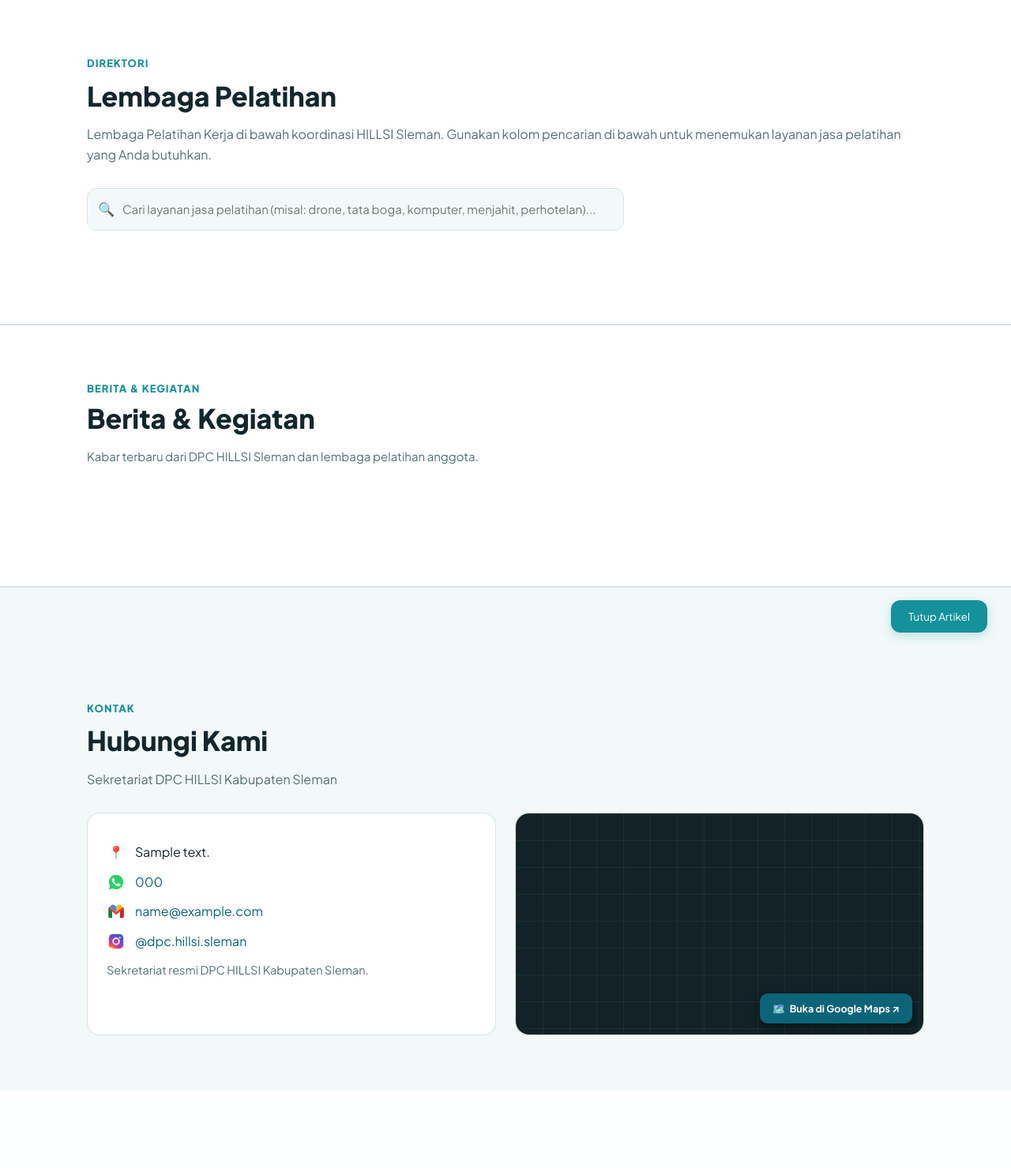
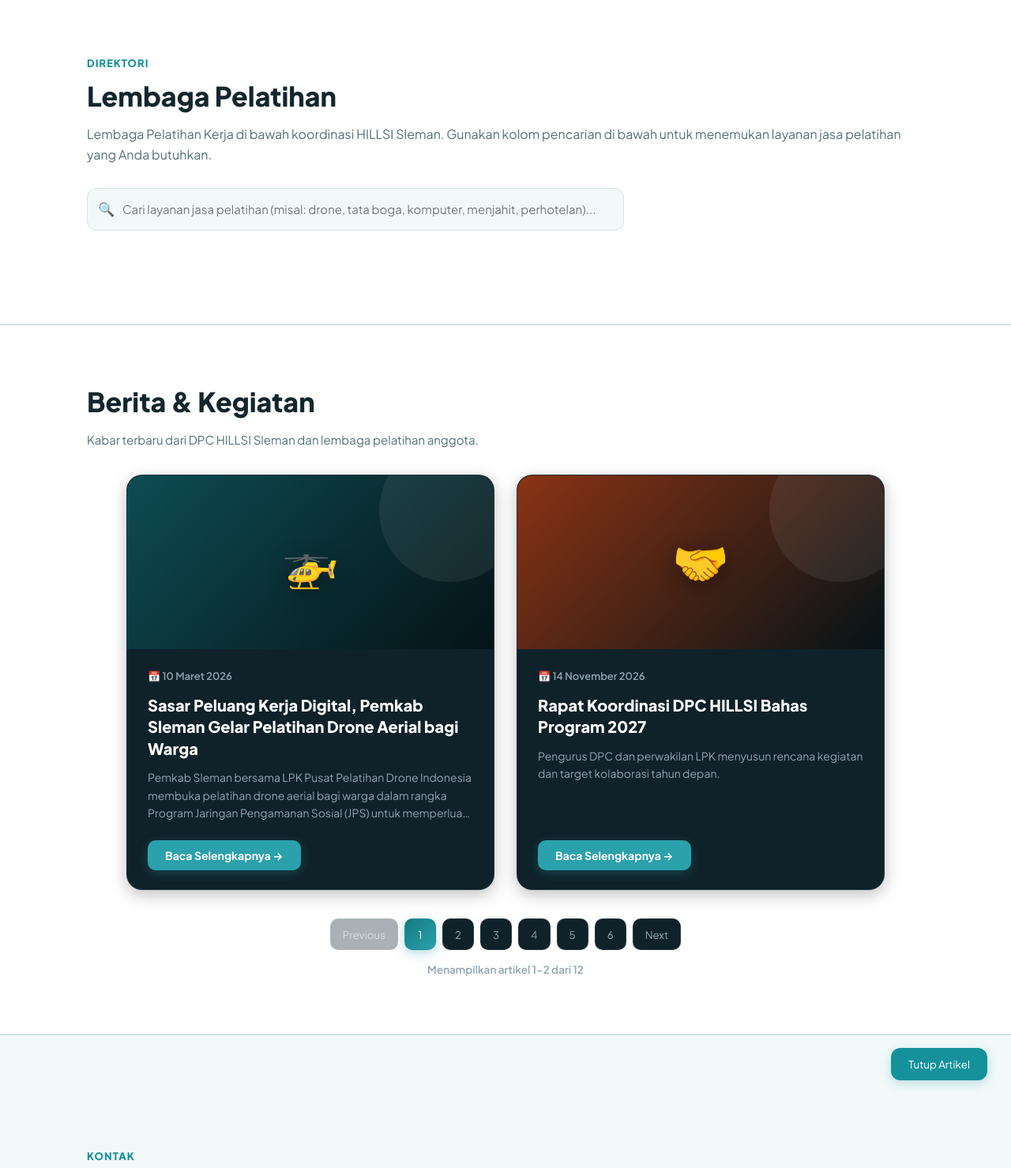
Before and after one commit to ismahanipml-max/hillsisleman.duckdns.org, a Laravel app: template resources/views/home.blade.php in a window 1280 px wide. Shown: the part 1204-2683 px from the top of the page at 79% size. Before the commit the page ends 2515 px from the top, so only its background shows below. Run offline with Laravel 12, Linux system fonts and the light colour scheme; the template is opened without the code that fills it: most values are stand-ins (such as "Sample title", 1, 10 or a date in 2020); parts of the project's set-up code (start-up, migrations or seed data) failed here and were passed over; some libraries are stand-ins or nearby versions.

Commit message:
Server-side render kartu Berita dan Kegiatan, tambahkan cache buster CSS, dan samakan persis dengan screenshot referensi

```diff
--- a/resources/views/home.blade.php
+++ b/resources/views/home.blade.php
@@ -315,16 +315,45 @@
 
 <section id="kegiatan" class="alt">
   <div class="wrap">
-    <div class="eye rv">Berita & Kegiatan</div>
     <h2 class="rv" style="font-size:clamp(26px,3.5vw,34px);font-weight:800;margin:0 0 8px;color:var(--text);">Berita & Kegiatan</h2>
     <p class="sub rv" style="color:var(--muted);margin:0 0 32px;font-size:15px;max-width:none;">Kabar terbaru dari DPC HILLSI Sleman dan lembaga pelatihan anggota.</p>
 
     <!-- Kontainer Daftar Artikel Berita (Grid Card Bersebelahan) -->
-    <div id="kegiatanCardList" class="news-grid"></div>
+    <div id="kegiatanCardList" class="news-grid">
+      @foreach(array_slice($kegiatanArticles, 0, 2) as $a)
+        <article class="news-card rv in" onclick="openArticle({{ $a['id'] }})" title="Klik untuk membaca selengkapnya">
+          <div class="news-thumb">
+            <div class="news-thumb-bg" style="background:linear-gradient(135deg, {{ $a['warna'] ?? '#0b5d63' }}, #051317);">
+              <span class="news-icon">{{ $a['ikon'] ?? '📰' }}</span>
+            </div>
+            @if(!empty($a['foto']))
+              <img src="{{ $a['foto'] }}" alt="{{ $a['judul'] }}" loading="lazy" onerror="this.remove()">
+            @endif
+          </div>
+          <div class="news-body">
+            <div class="news-date">📅 {{ $a['tanggal'] }}</div>
+            <h3 class="news-title">{{ $a['judul'] }}</h3>
+            <p class="news-desc">{{ $a['ringkasan'] }}</p>
+            <button type="button" class="news-btn" onclick="event.stopPropagation();openArticle({{ $a['id'] }});">
+              <span>Baca Selengkapnya &rarr;</span>
+            </button>
+          </div>
+        </article>
+      @endforeach
+    </div>
 
     <!-- Navigasi Halaman Artikel: Previous | 1-6 | Next -->
-    <div id="kegiatanPagination" class="news-pagination"></div>
-    <div id="kegiatanCountText" class="news-count-text rv"></div>
+    <div id="kegiatanPagination" class="news-pagination">
+      <button type="button" class="news-pagi-btn" onclick="kegiatanGoPage(1)" disabled aria-label="Previous">Previous</button>
+      <button type="button" class="news-pagi-btn active" onclick="kegiatanGoPage(1)" aria-label="Halaman 1">1</button>
+      <button type="button" class="news-pagi-btn" onclick="kegiatanGoPage(2)" aria-label="Halaman 2">2</button>
+      <button type="button" class="news-pagi-btn" onclick="kegiatanGoPage(3)" aria-label="Halaman 3">3</button>
+      <button type="button" class="news-pagi-btn" onclick="kegiatanGoPage(4)" aria-label="Halaman 4">4</button>
+      <button type="button" class="news-pagi-btn" onclick="kegiatanGoPage(5)" aria-label="Halaman 5">5</button>
+      <button type="button" class="news-pagi-btn" onclick="kegiatanGoPage(6)" aria-label="Halaman 6">6</button>
+      <button type="button" class="news-pagi-btn" onclick="kegiatanGoPage(2)" aria-label="Next">Next</button>
+    </div>
+    <div id="kegiatanCountText" class="news-count-text rv">Menampilkan artikel 1-2 dari 12</div>
   </div>
 </section>
 
@@ -781,9 +810,14 @@ document.addEventListener("click", function(e) {
   if (s && !e.target.closest(".sbox")) s.classList.remove("on");
 });
 
-document.addEventListener("DOMContentLoaded", function() {
+if (document.readyState === "loading") {
+  document.addEventListener("DOMContentLoaded", function() {
+    draw();
+    renderArticles();
+  });
+} else {
   draw();
   renderArticles();
-});
+}
 </script>
 @endpush
--- a/resources/views/layouts/public.blade.php
+++ b/resources/views/layouts/public.blade.php
@@ -6,7 +6,7 @@
 <title>@yield('title', 'DPC HILLSI Kabupaten Sleman')</title>
 <link rel="icon" type="image/png" href="{{ asset('images/logo-hillsi.png') }}">
 <link rel="stylesheet" href="https://fonts.googleapis.com/css2?family=Plus+Jakarta+Sans:wght@400;500;600;700;800&display=swap">
-<link rel="stylesheet" href="{{ asset('style.css') }}">
+<link rel="stylesheet" href="{{ asset('style.css') }}?v={{ file_exists(public_path('style.css')) ? filemtime(public_path('style.css')) : time() }}">
 @stack('styles')
 </head>
 <body>
```
